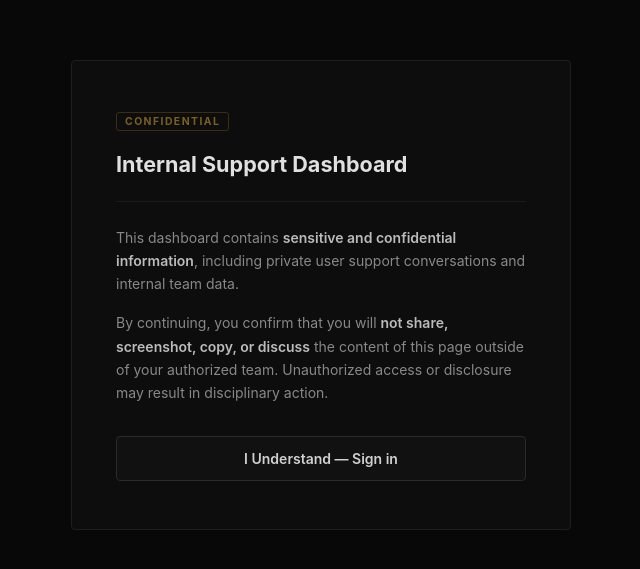
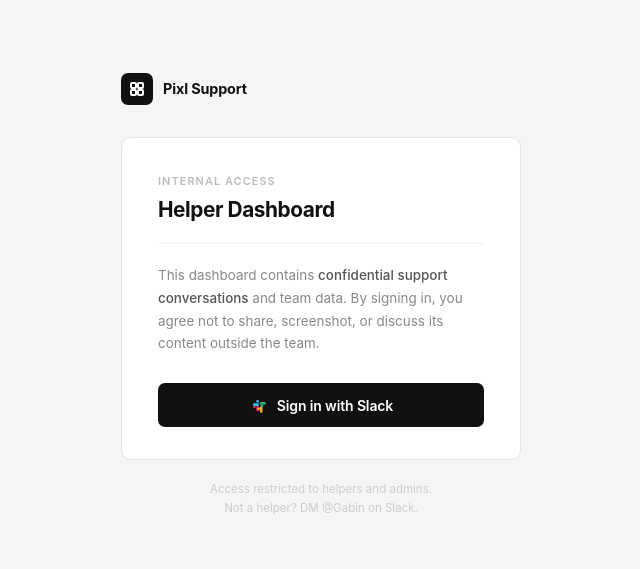
Before and after one commit to Gabouin/pixorpheus, a website: page public/login.html in a window 1280 px wide. Shown: the part 105-674 px from the top of the page, without its empty margins (319-959 px from the left). Drawn offline with Linux system fonts and the light colour scheme.

```diff
--- a/public/login.html
+++ b/public/login.html
@@ -3,110 +3,207 @@
 <head>
   <meta charset="UTF-8">
   <meta name="viewport" content="width=device-width, initial-scale=1.0">
-  <title>Pixl — Internal Access</title>
+  <title>Pixl Support — Sign in</title>
   <style>
     *, *::before, *::after { box-sizing: border-box; margin: 0; padding: 0; }
+
     body {
       font-family: -apple-system, BlinkMacSystemFont, 'Segoe UI', sans-serif;
-      background: #080808;
-      color: #ccc;
+      background: #f5f5f5;
       min-height: 100vh;
       display: flex;
+      flex-direction: column;
       align-items: center;
       justify-content: center;
       padding: 24px;
     }
+
+    .wrap {
+      width: 100%;
+      max-width: 400px;
+    }
+
+    /* ── Brand ── */
+    .brand {
+      display: flex;
+      align-items: center;
+      gap: 10px;
+      margin-bottom: 32px;
+    }
+    .brand-mark {
+      width: 32px;
+      height: 32px;
+      background: #111;
+      border-radius: 7px;
+      display: flex;
+      align-items: center;
+      justify-content: center;
+      flex-shrink: 0;
+    }
+    .brand-mark svg {
+      width: 16px;
+      height: 16px;
+      fill: none;
+      stroke: #fff;
+      stroke-width: 2;
+      stroke-linecap: round;
+      stroke-linejoin: round;
+    }
+    .brand-name {
+      font-size: 0.9rem;
+      font-weight: 700;
+      color: #111;
+      letter-spacing: -0.01em;
+    }
+
+    /* ── Card ── */
     .card {
-      background: #0d0d0d;
-      border: 1px solid #1e1e1e;
-      border-radius: 4px;
-      padding: 48px 44px;
-      max-width: 500px;
-      width: 100%;
+      background: #fff;
+      border: 1px solid #e5e5e5;
+      border-radius: 10px;
+      padding: 36px 36px 32px;
     }
-    .tag {
-      display: inline-block;
-      font-size: .65rem;
+
+    .card-label {
+      font-size: 0.68rem;
+      font-weight: 600;
+      letter-spacing: 0.1em;
+      text-transform: uppercase;
+      color: #bbb;
+      margin-bottom: 10px;
+    }
+
+    h1 {
+      font-size: 1.3rem;
       font-weight: 700;
-      letter-spacing: .14em;
-      text-transform: uppercase;
-      color: #7a6020;
-      border: 1px solid #3a2e10;
-      border-radius: 3px;
-      padding: 2px 8px;
+      color: #111;
+      letter-spacing: -0.02em;
+      line-height: 1.2;
       margin-bottom: 20px;
     }
-    h1 {
-      font-size: 1.35rem;
-      font-weight: 700;
-      color: #e0e0e0;
-      margin-bottom: 24px;
-    }
+
     .divider {
       height: 1px;
-      background: #1a1a1a;
-      margin-bottom: 24px;
+      background: #f0f0f0;
+      margin-bottom: 20px;
     }
+
     .notice {
-      font-size: .875rem;
-      line-height: 1.65;
+      font-size: 0.84rem;
+      line-height: 1.7;
       color: #888;
-      margin-bottom: 16px;
+      margin-bottom: 28px;
     }
-    .notice strong { color: #bbb; font-weight: 600; }
-    .notice:last-of-type { margin-bottom: 32px; }
-    .btn-continue {
-      display: block;
+    .notice strong {
+      color: #555;
+      font-weight: 500;
+    }
+
+    /* ── Button ── */
+    .btn {
+      display: flex;
+      align-items: center;
+      justify-content: center;
+      gap: 10px;
       width: 100%;
       text-align: center;
       background: #111;
-      border: 1px solid #2a2a2a;
-      border-radius: 4px;
-      color: #d0d0d0;
+      border: none;
+      border-radius: 7px;
+      color: #fff;
       text-decoration: none;
-      font-size: .875rem;
+      font-size: 0.875rem;
       font-weight: 600;
       padding: 13px 20px;
-      transition: background .15s, border-color .15s, color .15s;
       cursor: pointer;
+      transition: opacity 0.15s;
+      letter-spacing: -0.01em;
     }
-    .btn-continue:hover {
-      background: #161616;
-      border-color: #444;
-      color: #fff;
+    .btn:hover { opacity: 0.82; }
+    .btn svg {
+      width: 18px;
+      height: 18px;
+      flex-shrink: 0;
     }
-    .error-msg {
-      margin-top: 16px;
-      font-size: .78rem;
-      color: #9a3333;
+
+    /* ── Error ── */
+    .error {
+      margin-top: 14px;
+      padding: 10px 14px;
+      background: #fff5f5;
+      border: 1px solid #fecaca;
+      border-radius: 6px;
+      font-size: 0.78rem;
+      color: #b91c1c;
+      display: none;
+      line-height: 1.5;
+    }
+
+    /* ── Footer ── */
+    .footer {
+      margin-top: 20px;
+      font-size: 0.72rem;
+      color: #ccc;
       text-align: center;
-      display: none;
+      line-height: 1.6;
     }
   </style>
 </head>
 <body>
-  <div class="card">
-    <div class="tag">Confidential</div>
-    <h1>Internal Support Dashboard</h1>
-    <div class="divider"></div>
-    <p class="notice">
-      This dashboard contains <strong>sensitive and confidential information</strong>, including private user support conversations and internal team data.
-    </p>
-    <p class="notice">
-      By continuing, you confirm that you will <strong>not share, screenshot, copy, or discuss</strong> the content of this page outside of your authorized team. Unauthorized access or disclosure may result in disciplinary action.
-    </p>
-    <a href="/auth/slack" class="btn-continue">I Understand — Sign in</a>
-    <div class="error-msg" id="error-msg"></div>
+  <div class="wrap">
+
+    <div class="brand">
+      <div class="brand-mark">
+        <svg viewBox="0 0 16 16">
+          <rect x="2" y="2" width="5" height="5" rx="1"/>
+          <rect x="9" y="2" width="5" height="5" rx="1"/>
+          <rect x="2" y="9" width="5" height="5" rx="1"/>
+          <rect x="9" y="9" width="5" height="5" rx="1"/>
+        </svg>
+      </div>
+      <span class="brand-name">Pixl Support</span>
+    </div>
+
+    <div class="card">
+      <div class="card-label">Internal Access</div>
+      <h1>Helper Dashboard</h1>
+      <div class="divider"></div>
+      <p class="notice">
+        This dashboard contains <strong>confidential support conversations</strong> and team data.
+        By signing in, you agree not to share, screenshot, or discuss its content outside the team.
+      </p>
+      <a href="/auth/slack" class="btn">
+        <svg viewBox="0 0 54 54" fill="none" xmlns="http://www.w3.org/2000/svg">
+          <path d="M19.7 32.6a4 4 0 0 1-4 4 4 4 0 0 1-4-4 4 4 0 0 1 4-4h4v4z" fill="#E01E5A"/>
+          <path d="M21.7 32.6a4 4 0 0 1 4-4 4 4 0 0 1 4 4v10a4 4 0 0 1-4 4 4 4 0 0 1-4-4v-10z" fill="#E01E5A"/>
+          <path d="M25.7 19.7a4 4 0 0 1-4-4 4 4 0 0 1 4-4 4 4 0 0 1 4 4v4h-4z" fill="#36C5F0"/>
+          <path d="M25.7 21.7a4 4 0 0 1 4 4 4 4 0 0 1-4 4H15.7a4 4 0 0 1-4-4 4 4 0 0 1 4-4h10z" fill="#36C5F0"/>
+          <path d="M38.6 25.7a4 4 0 0 1 4 4 4 4 0 0 1-4 4 4 4 0 0 1-4-4v-4h4z" fill="#2EB67D"/>
+          <path d="M36.6 25.7a4 4 0 0 1-4-4 4 4 0 0 1 4-4h10a4 4 0 0 1 4 4 4 4 0 0 1-4 4h-10z" fill="#2EB67D"/>
+          <path d="M32.6 38.6a4 4 0 0 1-4 4 4 4 0 0 1-4-4 4 4 0 0 1 4-4h4v4z" fill="#ECB22E"/>
+          <path d="M32.6 36.6a4 4 0 0 1 4-4 4 4 0 0 1 4 4v10a4 4 0 0 1-4 4 4 4 0 0 1-4-4v-10z" fill="#ECB22E"/>
+        </svg>
+        Sign in with Slack
+      </a>
+      <div class="error" id="error-msg"></div>
+    </div>
+
+    <div class="footer">
+      Access restricted to helpers and admins.<br>
+      Not a helper? DM @Gabin on Slack.
+    </div>
+
   </div>
+
   <script>
-    const p = new URLSearchParams(location.search);
-    const err = p.get('error');
+    const err = new URLSearchParams(location.search).get('error');
     if (err) {
       const el = document.getElementById('error-msg');
       el.style.display = 'block';
-      el.textContent = err === 'cancelled' ? 'Sign-in was cancelled.'
-        : err === 'access_denied' ? 'Access denied. You are not registered as a helper.'
-        : 'Authentication failed. Please try again.';
+      el.textContent =
+        err === 'cancelled'     ? 'Sign-in was cancelled.' :
+        err === 'access_denied' ? 'Access denied — you are not registered as a helper.' :
+                                  'Authentication failed. Please try again.';
     }
   </script>
 </body>
```
Also changed, not shown: index.js (+11 -2 lines).
